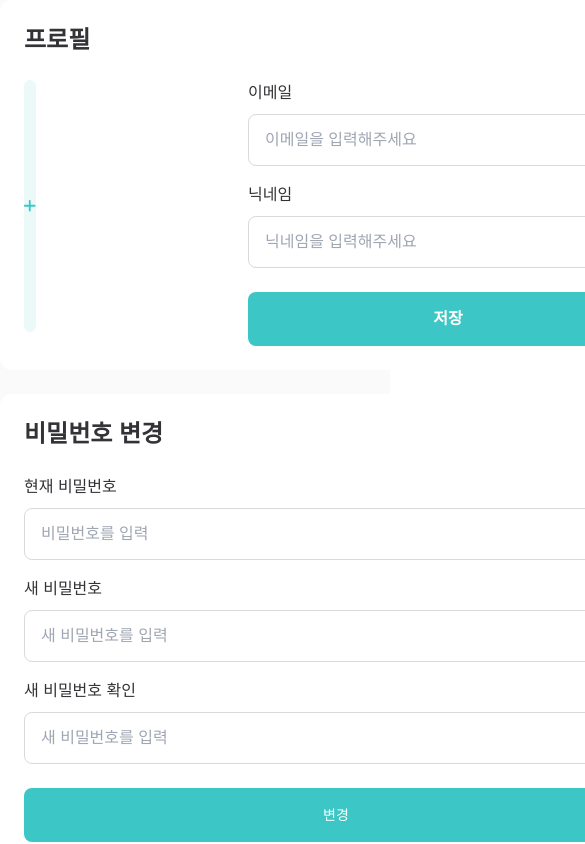
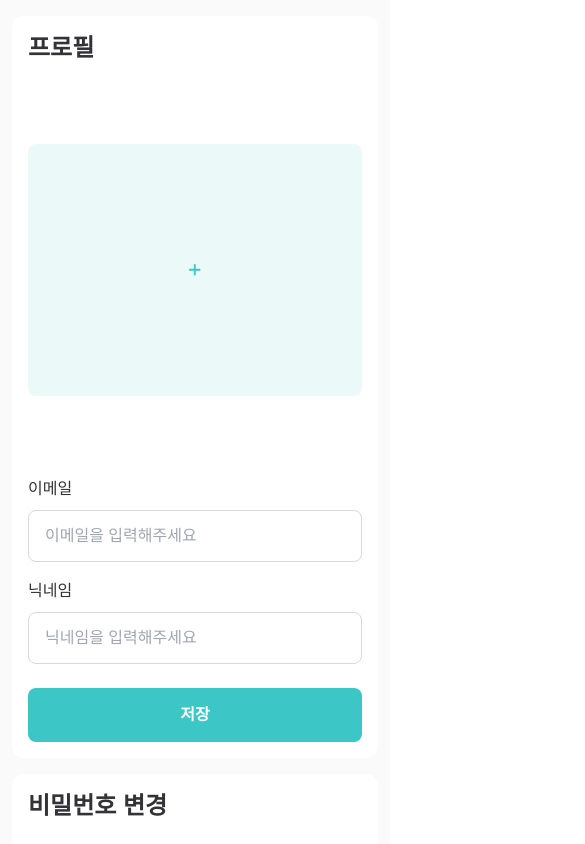
Before and after one commit to sprint22-part3-Team3/Taskify_Front, a React (Vite) app: page /mypage in a window 390 px wide. Shown: the top 844 px of the page, 585 px wide, since content can reach past the window. Built offline with nearby package versions, Linux system fonts and the light colour scheme; a web font is replaced by a local one.

Commit message:
🎨 Style: mypage 반응형 스타일 적용

```diff
--- a/src/pages/my/index.tsx
+++ b/src/pages/my/index.tsx
@@ -19,18 +19,18 @@ function MyPage() {
       {/* 헤더 */}
       {/* 사이드바 */}
       {/* 돌아가기 버튼 */}
-      <div>
-        <div className="w-2xl rounded-xl bg-white p-6">
-          <Title as="h2" size="2xl" weight="bold" className="mb-6">
+      <div className="p-3 pt-4 md:pt-4 md:pr-5 md:pl-4 lg:pt-12 lg:pl-5">
+        <div className="rounded-xl bg-white p-4 sm:w-full md:w-137 md:p-6 lg:w-2xl">
+          <Title as="h2" size="2xl" weight="bold" className="mb-20 md:mb-6">
             프로필
           </Title>
-          <div className="flex justify-between">
+          <div className="md:flex md:justify-between">
             <ImageUploadBox />
-            <div className="w-100">
+            <div className="md:w-69 lg:w-100">
               <Label
                 aria-label="이메일"
                 htmlFor="email"
-                className="gray-200 text-lg"
+                className="gray-200 mt-20 block text-lg md:mt-0"
               >
                 이메일
               </Label>
@@ -61,8 +61,8 @@ function MyPage() {
             </div>
           </div>
         </div>
-        <div className="mt-6 w-2xl rounded-xl bg-white p-6">
-          <Title as="h2" size="2xl" weight="bold" className="mb-6">
+        <div className="mt-4 rounded-xl bg-white p-4 sm:w-full md:mt-6 md:w-137 md:p-6 lg:w-2xl">
+          <Title as="h2" size="2xl" weight="bold" className="mb-20 md:mb-6">
             비밀번호 변경
           </Title>
           <div>
```
